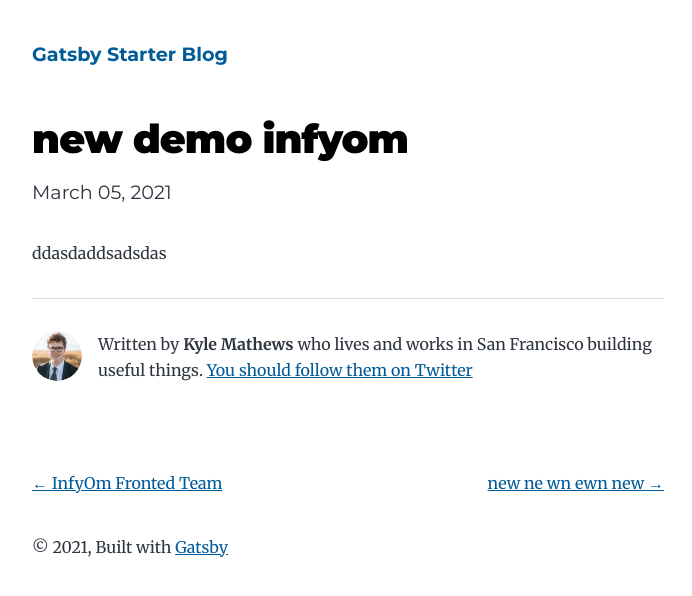
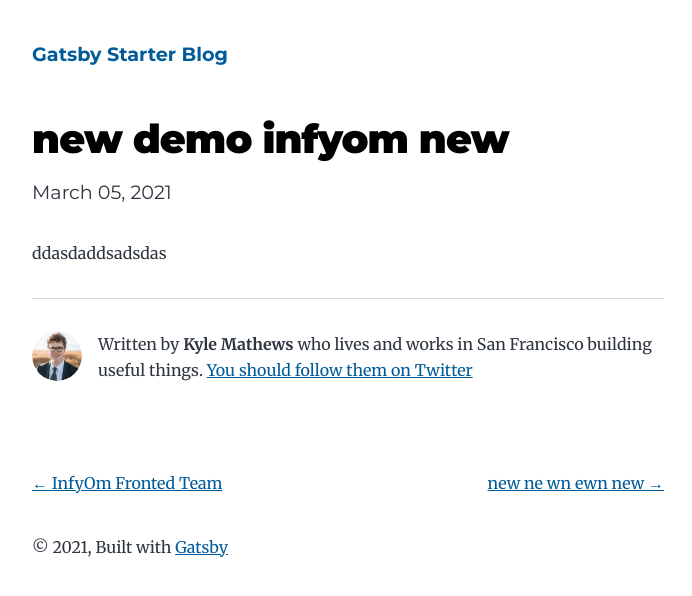
Before and after one commit to vatsalinfyom/gatsby-netlify, a Gatsby site: page /new-demo-infyom/ in a window 1280 px wide. Shown: the whole page, without its empty margins (292-984 px from the left). Built offline with nearby package versions, Linux system fonts and the light colour scheme; Gatsby itself is replaced by a stand-in of ours.

Commit message:
Update Blog “new-demo-infyom/index”

```diff
--- a/content/blog/new-demo-infyom/index.md
+++ b/content/blog/new-demo-infyom/index.md
@@ -1,5 +1,5 @@
 ---
-title: new demo infyom
+title: new demo infyom new
 date: 2021-03-05T08:51:09.242Z
 description: dasadsad
 ---
```
